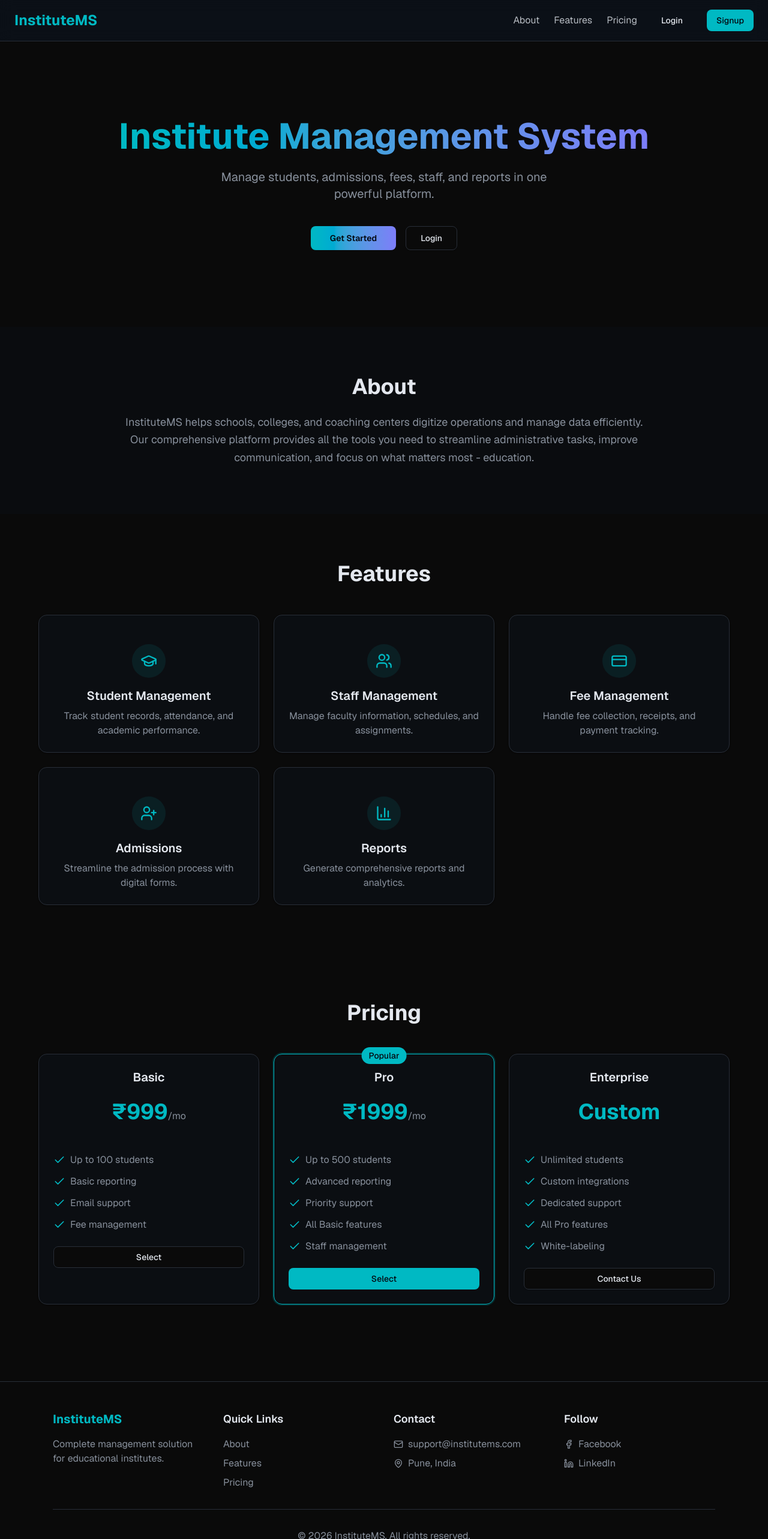
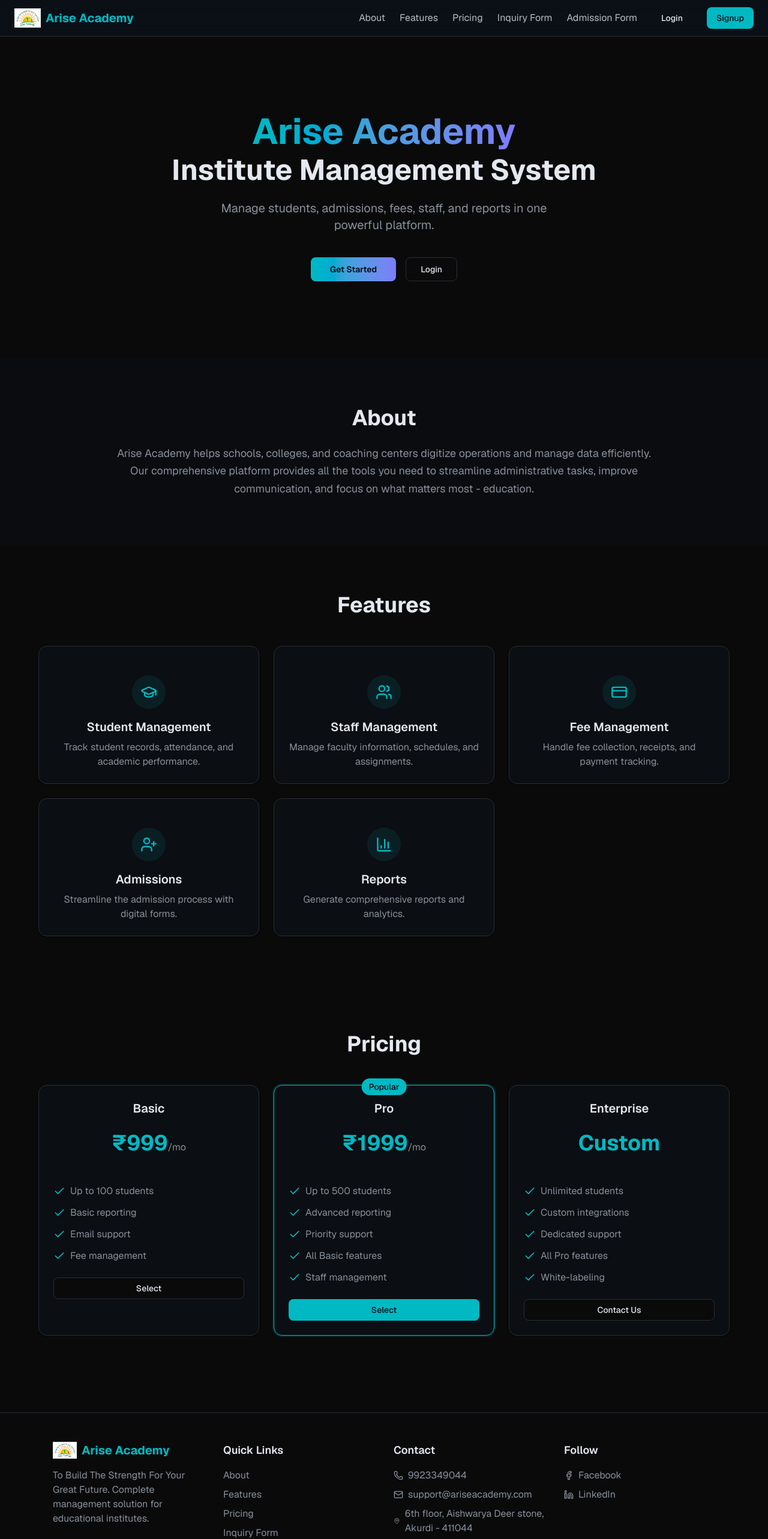
Before and after one commit to developerrhai/Arise-Academy-frontend, a Next.js app: page / in a window 1280 px wide. Shown: the top 2566 px of the page at 60% size. Built offline with nearby package versions, Linux system fonts and the light colour scheme.

Commit message:
Add Arise Academy logo, fix branding, add inquiry/admission form links, cleanup old branches

```diff
--- a/app/(public)/inquiry-form/page.tsx
+++ b/app/(public)/inquiry-form/page.tsx
@@ -14,9 +14,9 @@ const BOARDS = [
 ]
 
 const BRANCHES = [
-  "Thergaon",
-  "Wakad",
-  "Chinchwad",
+  "Akurdi",
+  "Balaji Nagar",
+  "Ravet",
 ]
 
 const STANDARDS = [
--- a/components/about.tsx
+++ b/components/about.tsx
@@ -6,7 +6,7 @@ export function About() {
       <div className="max-w-4xl mx-auto text-center">
         <h2 className="text-3xl md:text-4xl font-bold mb-6">About</h2>
         <p className="text-lg text-muted-foreground leading-relaxed">
-          InstituteMS helps schools, colleges, and coaching centers digitize
+          Arise Academy helps schools, colleges, and coaching centers digitize
           operations and manage data efficiently. Our comprehensive platform
           provides all the tools you need to streamline administrative tasks,
           improve communication, and focus on what matters most - education.
--- a/components/dashboard/appointments-content.tsx
+++ b/components/dashboard/appointments-content.tsx
@@ -101,8 +101,6 @@ export function AppointmentsContent() {
               <SelectContent>
                 <SelectItem value="all">All Locations</SelectItem>
                 <SelectItem value="Akurdi">Akurdi</SelectItem><SelectItem value="Balaji Nagar">Balaji Nagar</SelectItem><SelectItem value="Ravet">Ravet</SelectItem>
-                <SelectItem value="Wakad">Wakad</SelectItem>
-                <SelectItem value="Thergaon">Thergaon</SelectItem>
               </SelectContent>
             </Select>
             <Select value={filterDate} onValueChange={setFilterDate}>
@@ -176,7 +174,7 @@ export function AppointmentsContent() {
             <div className="space-y-2"><Label>Location</Label>
               <Select value={form.location} onValueChange={v=>f("location",v)}>
                 <SelectTrigger><SelectValue placeholder="Location" /></SelectTrigger>
-                <SelectContent><SelectItem value="Akurdi">Akurdi</SelectItem><SelectItem value="Balaji Nagar">Balaji Nagar</SelectItem><SelectItem value="Ravet">Ravet</SelectItem><SelectItem value="Wakad">Wakad</SelectItem><SelectItem value="Thergaon">Thergaon</SelectItem></SelectContent>
+                <SelectContent><SelectItem value="Akurdi">Akurdi</SelectItem><SelectItem value="Balaji Nagar">Balaji Nagar</SelectItem><SelectItem value="Ravet">Ravet</SelectItem></SelectContent>
               </Select>
             </div>
             <div className="space-y-2"><Label>WhatsApp</Label><Input value={form.whatsapp} onChange={e=>f("whatsapp",e.target.value)} placeholder="+91XXXXXXXXXX" /></div>
--- a/components/dashboard/inquiry-content.tsx
+++ b/components/dashboard/inquiry-content.tsx
@@ -114,8 +114,6 @@ export function InquiryContent() {
               <SelectContent>
                 <SelectItem value="all">All Locations</SelectItem>
                 <SelectItem value="AKURDI">Akurdi</SelectItem><SelectItem value="BALAJI NAGAR">Balaji Nagar</SelectItem><SelectItem value="RAVET">Ravet</SelectItem>
-                <SelectItem value="THERGAON">Thergaon</SelectItem>
-                <SelectItem value="WAKAD">Wakad</SelectItem>
               </SelectContent>
             </Select>
             <Select value={filterStandard} onValueChange={setFilterStandard}>
--- a/components/dashboard/register-user-content.tsx
+++ b/components/dashboard/register-user-content.tsx
@@ -220,8 +220,6 @@ export function RegisterUserContent() {
                 <SelectTrigger><SelectValue placeholder="Select Location" /></SelectTrigger>
                 <SelectContent>
                   <SelectItem value="Akurdi">Akurdi</SelectItem><SelectItem value="Balaji Nagar">Balaji Nagar</SelectItem><SelectItem value="Ravet">Ravet</SelectItem>
-                  <SelectItem value="Wakad">Wakad</SelectItem>
-                  <SelectItem value="Thergaon">Thergaon</SelectItem>
                 </SelectContent>
               </Select>
             </div>
--- a/components/dashboard/students-content.tsx
+++ b/components/dashboard/students-content.tsx
@@ -415,8 +415,6 @@ export function StudentsContent() {
               <SelectContent>
                 <SelectItem value="all">All Locations</SelectItem>
                 <SelectItem value="Akurdi">Akurdi</SelectItem><SelectItem value="Balaji Nagar">Balaji Nagar</SelectItem><SelectItem value="Ravet">Ravet</SelectItem>
-                <SelectItem value="Wakad">Wakad</SelectItem>
-                <SelectItem value="Thergaon">Thergaon</SelectItem>
               </SelectContent>
             </Select>
           </div>
--- a/components/footer.tsx
+++ b/components/footer.tsx
@@ -1,7 +1,8 @@
 "use client"
 
 import Link from "next/link"
-import { Facebook, Linkedin, Mail, MapPin } from "lucide-react"
+import Image from "next/image"
+import { Facebook, Linkedin, Mail, MapPin, Phone } from "lucide-react"
 
 export function Footer() {
   return (
@@ -10,9 +11,18 @@ export function Footer() {
         <div className="grid grid-cols-1 sm:grid-cols-2 lg:grid-cols-4 gap-8">
           {/* Brand */}
           <div>
-            <h3 className="text-xl font-bold text-primary mb-4">InstituteMS</h3>
+            <div className="flex items-center gap-2 mb-4">
+              <Image
+                src="/arise-logo.png"
+                alt="Arise Academy Logo"
+                width={40}
+                height={40}
+                className="object-contain"
+              />
+              <h3 className="text-xl font-bold text-primary">Arise Academy</h3>
+            </div>
             <p className="text-muted-foreground">
-              Complete management solution for educational institutes.
+              To Build The Strength For Your Great Future. Complete management solution for educational institutes.
             </p>
           </div>
 
@@ -38,6 +48,18 @@ export function Footer() {
               >
                 Pricing
               </Link>
+              <Link
+                href="/inquiry-form"
+                className="text-muted-foreground hover:text-primary transition-colors"
+              >
+                Inquiry Form
+              </Link>
+              <Link
+                href="/admission-form"
+                className="text-muted-foreground hover:text-primary transition-colors"
+              >
+                Admission Form
+              </Link>
             </nav>
           </div>
 
@@ -46,12 +68,16 @@ export function Footer() {
             <h3 className="text-lg font-semibold mb-4">Contact</h3>
             <div className="flex flex-col gap-2 text-muted-foreground">
               <div className="flex items-center gap-2">
+                <Phone className="w-4 h-4" />
+                <span>9923349044</span>
+              </div>
+              <div className="flex items-center gap-2">
                 <Mail className="w-4 h-4" />
-                <span>support@institutems.com</span>
+                <span>support@ariseacademy.com</span>
               </div>
               <div className="flex items-center gap-2">
                 <MapPin className="w-4 h-4" />
-                <span>Pune, India</span>
+                <span>6th floor, Aishwarya Deer stone, Akurdi - 411044</span>
               </div>
             </div>
           </div>
@@ -79,7 +105,7 @@ export function Footer() {
         </div>
 
         <div className="border-t border-border mt-8 pt-8 text-center text-muted-foreground">
-          <p>© 2026 InstituteMS. All rights reserved.</p>
+          <p>© 2026 Arise Academy Private Limited. All rights reserved.</p>
         </div>
       </div>
     </footer>
--- a/components/hero.tsx
+++ b/components/hero.tsx
@@ -12,6 +12,10 @@ export function Hero({ onGetStarted, onLogin }: HeroProps) {
     <section className="text-center py-24 md:py-32 px-6">
       <h1 className="text-4xl md:text-5xl lg:text-6xl font-bold mb-6 text-balance">
         <span className="bg-gradient-to-r from-primary to-accent bg-clip-text text-transparent">
+          Arise Academy
+        </span>
+        <br />
+        <span className="text-foreground text-3xl md:text-4xl lg:text-5xl">
           Institute Management System
         </span>
       </h1>
--- a/components/navbar.tsx
+++ b/components/navbar.tsx
@@ -2,6 +2,7 @@
 
 import { useState } from "react"
 import Link from "next/link"
+import Image from "next/image"
 import { Menu, X } from "lucide-react"
 import { Button } from "@/components/ui/button"
 
@@ -14,8 +15,17 @@ export function Navbar({ onLoginClick, onSignupClick }: NavbarProps) {
   const [isMobileMenuOpen, setIsMobileMenuOpen] = useState(false)
 
   return (
-    <nav className="sticky top-0 z-50 flex items-center justify-between px-6 py-4 bg-card/80 backdrop-blur-md border-b border-border">
-      <h2 className="text-2xl font-bold text-primary">InstituteMS</h2>
+    <nav className="sticky top-0 z-50 flex items-center justify-between px-6 py-3 bg-card/80 backdrop-blur-md border-b border-border">
+      <Link href="/" className="flex items-center gap-2">
+        <Image
+          src="/arise-logo.png"
+          alt="Arise Academy Logo"
+          width={44}
+          height={44}
+          className="object-contain"
+        />
+        <span className="text-xl font-bold text-primary">Arise Academy</span>
+      </Link>
 
       {/* Desktop Navigation */}
       <div className="hidden md:flex items-center gap-6">
@@ -36,6 +46,18 @@ export function Navbar({ onLoginClick, onSignupClick }: NavbarProps) {
           className="text-foreground/80 hover:text-primary transition-colors"
         >
           Pricing
+        </Link>
+        <Link
+          href="/inquiry-form"
+          className="text-foreground/80 hover:text-primary transition-colors"
+        >
+          Inquiry Form
+        </Link>
+        <Link
+          href="/admission-form"
+          className="text-foreground/80 hover:text-primary transition-colors"
+        >
+          Admission Form
         </Link>
         <Button variant="ghost" onClick={onLoginClick}>
           Login
@@ -77,6 +99,20 @@ export function Navbar({ onLoginClick, onSignupClick }: NavbarProps) {
             >
               Pricing
             </Link>
+            <Link
+              href="/inquiry-form"
+              className="text-foreground/80 hover:text-primary transition-colors py-2"
+              onClick={() => setIsMobileMenuOpen(false)}
+            >
+              Inquiry Form
+            </Link>
+            <Link
+              href="/admission-form"
+              className="text-foreground/80 hover:text-primary transition-colors py-2"
+              onClick={() => setIsMobileMenuOpen(false)}
+            >
+              Admission Form
+            </Link>
             <Button
               variant="ghost"
               onClick={() => {
--- a/components/teacher/NotesDropdownView.tsx
+++ b/components/teacher/NotesDropdownView.tsx
@@ -831,7 +831,7 @@ function DropdownManageForm({
           <label className="text-xs font-semibold uppercase text-muted-foreground">Name</label>
           <Input
             placeholder={
-              addType === "branch" ? "e.g. Chinchwad" :
+              addType === "branch" ? "e.g. Akurdi" :
               addType === "batch" ? "e.g. Morning Batch" :
               addType === "board" ? "e.g. CBSE" :
               addType === "standard" ? "e.g. 10th Standard" :
--- a/components/ui/header.tsx
+++ b/components/ui/header.tsx
@@ -1,22 +1,15 @@
-import { Phone } from 'lucide-react';
-import logo from '../../public/logo.jpeg';
+import Image from 'next/image';
 
 export const Header = () => {
     return (
-
-        <div className="relative overflow-hidden flex flex-col md:flex-row items-center gap-8 bg-gradient-to-br from-[#0b3d6b] via-[#0d5c9e] to-[#0b7abf]  text-white shadow-xl rounded-xl">
-
-            {/* <div className="absolute -top-10 -right-10 w-40 h-40 bg-white/10 rounded-full blur-3xl"></div> */}
-
-            {/* <div className="shrink-0 transition-transform hover:scale-105 duration-300"> */}
-                <img
-                    src={logo.src}
-                    alt="Vidyaaniketan Logo"
-                    className=" object-contain drop-shadow-2xl"
-                />
-            {/* </div> */}
-
-
+        <div className="relative overflow-hidden flex flex-col md:flex-row items-center gap-8 bg-gradient-to-br from-[#0b3d6b] via-[#0d5c9e] to-[#0b7abf] text-white shadow-xl rounded-xl">
+            <Image
+                src="/arise-logo.png"
+                alt="Arise Academy Logo"
+                width={200}
+                height={200}
+                className="object-contain drop-shadow-2xl"
+            />
         </div>
     )
 }
```
Also changed, not shown: image.png (added), public/arise-logo.png (added).
